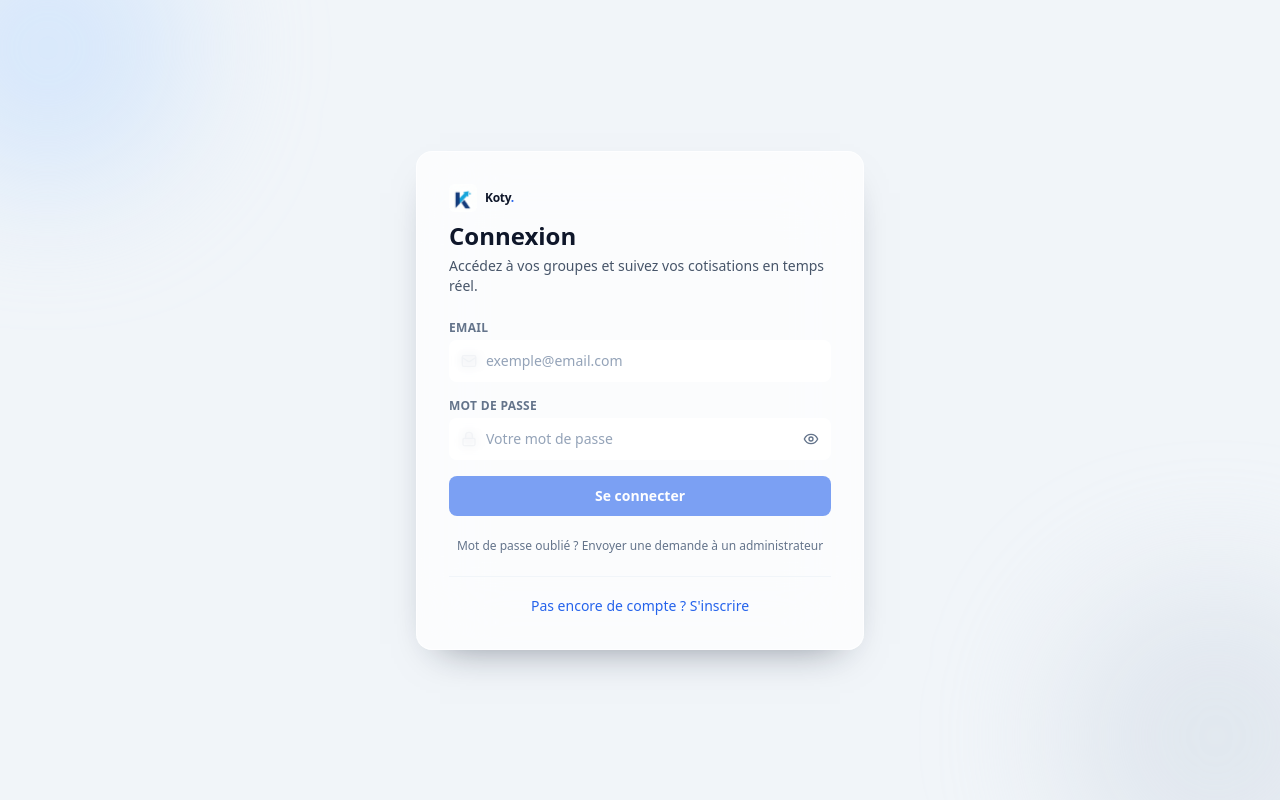
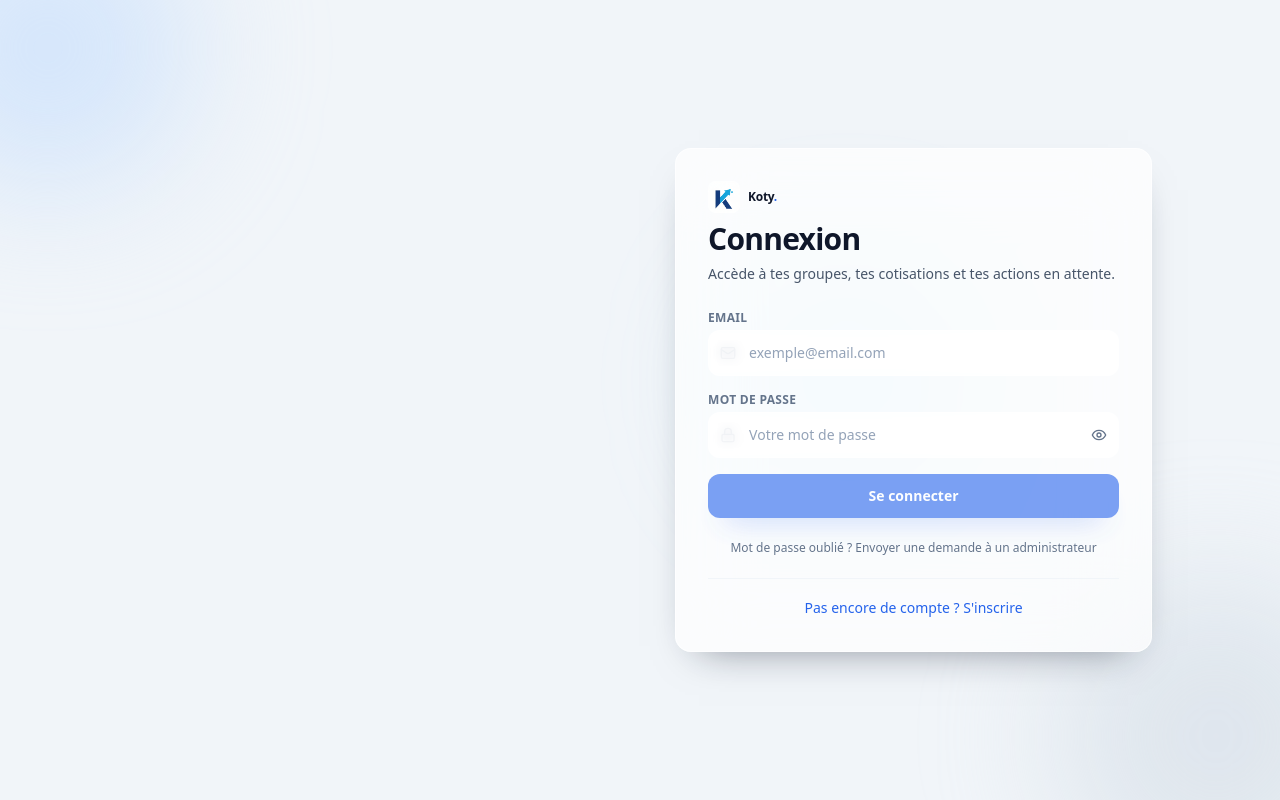
Before and after one commit to ouradarnel/koty, a React (Vite) app in the folder frontend/: page /login in a window 1280 px wide. Built offline with nearby package versions, Linux system fonts and the light colour scheme; no server answers.

Commit message:
ui: page connexion plus vivante et plus lisible

```diff
--- a/frontend/src/index.css
+++ b/frontend/src/index.css
@@ -75,3 +75,37 @@
     @apply border border-white/55 bg-white/70 backdrop-blur-sm;
   }
 }
+
+@layer utilities {
+  @keyframes fade-up-soft {
+    from {
+      opacity: 0;
+      transform: translateY(10px);
+    }
+    to {
+      opacity: 1;
+      transform: translateY(0);
+    }
+  }
+
+  @keyframes shake-soft {
+    0%,
+    100% {
+      transform: translateX(0);
+    }
+    25% {
+      transform: translateX(-4px);
+    }
+    75% {
+      transform: translateX(4px);
+    }
+  }
+
+  .animate-fade-up-soft {
+    animation: fade-up-soft 360ms ease-out;
+  }
+
+  .animate-shake-soft {
+    animation: shake-soft 320ms ease-in-out;
+  }
+}
--- a/frontend/src/pages/LoginPage.tsx
+++ b/frontend/src/pages/LoginPage.tsx
@@ -120,32 +120,67 @@
   return (
     <div className="min-h-screen relative overflow-hidden bg-slate-100">
       <div className="pointer-events-none absolute inset-0">
-        <div className="absolute -top-24 -left-24 h-72 w-72 rounded-full bg-blue-200/50 blur-3xl" />
-        <div className="absolute -bottom-24 -right-24 h-80 w-80 rounded-full bg-slate-300/40 blur-3xl" />
+        <div className="absolute -top-24 -left-24 h-72 w-72 rounded-full bg-blue-200/55 blur-3xl" />
+        <div className="absolute top-1/3 right-1/4 h-56 w-56 rounded-full bg-sky-200/40 blur-3xl" />
+        <div className="absolute -bottom-24 -right-24 h-80 w-80 rounded-full bg-slate-300/45 blur-3xl" />
       </div>
 
       <div className="relative z-10 flex min-h-screen items-center justify-center px-4 py-8">
-        <div className="w-full max-w-md">
-          <div className="glass-panel-strong p-6 sm:p-8">
+        <div className="w-full max-w-5xl grid grid-cols-1 lg:grid-cols-[1.05fr_0.95fr] gap-5 items-stretch">
+          <section className="hidden lg:block animate-fade-up-soft">
+            <div className="h-full rounded-3xl border border-white/65 bg-gradient-to-br from-blue-600/90 via-sky-600/85 to-indigo-700/85 text-white shadow-[0_30px_70px_-40px_rgba(15,23,42,0.9)] p-7 xl:p-8">
+              <p className="inline-flex items-center gap-2 rounded-full bg-white/20 px-3 py-1 text-xs font-semibold uppercase tracking-wide">
+                <img src={LogoKoty} alt="Koty Logo" className="w-5 h-5 rounded-md object-cover bg-white/90" />
+                Bienvenue sur Koty
+              </p>
+              <h1 className="mt-4 text-3xl xl:text-4xl font-extrabold tracking-tight leading-tight">
+                Gérez vos cotisations
+                <br />
+                sans friction.
+              </h1>
+              <p className="mt-3 text-sm text-blue-100 leading-relaxed max-w-md">
+                Créez vos groupes, invitez les membres, suivez les retards et validez les paiements en quelques clics.
+              </p>
+
+              <div className="mt-7 space-y-3">
+                <div className="rounded-2xl bg-white/18 border border-white/25 px-4 py-3 backdrop-blur-sm">
+                  <p className="text-xs uppercase tracking-wide text-blue-100">Clarté</p>
+                  <p className="mt-1 text-sm font-semibold">Vue simplifiée puis détail complet selon ton besoin.</p>
+                </div>
+                <div className="rounded-2xl bg-white/18 border border-white/25 px-4 py-3 backdrop-blur-sm">
+                  <p className="text-xs uppercase tracking-wide text-blue-100">Contrôle</p>
+                  <p className="mt-1 text-sm font-semibold">Notifications des actions à traiter avec accès direct.</p>
+                </div>
+                <div className="rounded-2xl bg-white/18 border border-white/25 px-4 py-3 backdrop-blur-sm">
+                  <p className="text-xs uppercase tracking-wide text-blue-100">Fiabilité</p>
+                  <p className="mt-1 text-sm font-semibold">Suivi précis des soldes: à jour, retard ou avance.</p>
+                </div>
+              </div>
+            </div>
+          </section>
+
+          <div className="glass-panel-strong p-6 sm:p-8 animate-fade-up-soft">
             <div className="mb-6">
-              <p className="flex items-center gap-2 text-xs font-semibold uppercase tracking-wide text-blue-600">
-                <img src={LogoKoty} alt="Koty Logo" className="w-7 h-7 rounded-md object-cover" />
+              <p className="flex items-center gap-2 text-xs font-semibold uppercase tracking-wide text-blue-700">
+                <img src={LogoKoty} alt="Koty Logo" className="w-8 h-8 rounded-lg object-cover" />
                 <span className="font-extrabold text-slate-900 normal-case tracking-tight">
                   Koty<span className="text-blue-600">.</span>
                 </span>
               </p>
-              <h2 className="mt-2 text-2xl font-extrabold text-slate-900">Connexion</h2>
-              <p className="mt-1 text-sm text-slate-600">Accédez à vos groupes et suivez vos cotisations en temps réel.</p>
+              <h2 className="mt-2 text-3xl font-extrabold text-slate-900 tracking-tight">Connexion</h2>
+              <p className="mt-1.5 text-sm text-slate-600 leading-relaxed">
+                Accède à tes groupes, tes cotisations et tes actions en attente.
+              </p>
             </div>
 
             <form className="space-y-4" onSubmit={handleSubmit}>
               {notice && (
-                <div className="glass-surface p-3 text-sm text-blue-800">
+                <div className="glass-surface p-3 text-sm text-blue-800 border-blue-200/70">
                   {notice}
                 </div>
               )}
               {error && (
-                <div className="glass-surface p-3 text-sm text-red-700">
+                <div className="glass-surface p-3 text-sm text-red-700 border-red-200/70 animate-shake-soft">
                   {error}
                 </div>
               )}
@@ -162,7 +197,7 @@
                     type="email"
                     autoComplete="email"
                     required
-                    className="glass-input w-full rounded-lg pl-9 pr-3 py-2.5 text-sm text-slate-900 placeholder:text-slate-400 focus:outline-none focus:ring-2 focus:ring-blue-500 focus:border-blue-500"
+                    className="glass-input w-full rounded-xl pl-10 pr-3 py-3 text-sm text-slate-900 placeholder:text-slate-400 focus:outline-none focus:ring-2 focus:ring-blue-500 focus:border-blue-500"
                     placeholder="exemple@email.com"
                     value={email}
                     onChange={(e) => {
@@ -185,7 +220,7 @@
                     type={showPassword ? 'text' : 'password'}
                     autoComplete="current-password"
                     required
-                    className="glass-input w-full rounded-lg pl-9 pr-10 py-2.5 text-sm text-slate-900 placeholder:text-slate-400 focus:outline-none focus:ring-2 focus:ring-blue-500 focus:border-blue-500"
+                    className="glass-input w-full rounded-xl pl-10 pr-10 py-3 text-sm text-slate-900 placeholder:text-slate-400 focus:outline-none focus:ring-2 focus:ring-blue-500 focus:border-blue-500"
                     placeholder="Votre mot de passe"
                     value={password}
                     onChange={(e) => {
@@ -208,7 +243,7 @@
               <button
                 type="submit"
                 disabled={!canSubmit}
-                className="mt-2 w-full rounded-lg bg-blue-600 px-4 py-2.5 text-sm font-semibold text-white hover:bg-blue-700 disabled:opacity-60 disabled:cursor-not-allowed"
+                className="mt-2 w-full rounded-xl bg-blue-600 px-4 py-3 text-sm font-semibold text-white hover:bg-blue-700 disabled:opacity-60 disabled:cursor-not-allowed shadow-[0_16px_28px_-18px_rgba(37,99,235,0.9)]"
               >
                 {isLoading ? 'Connexion...' : 'Se connecter'}
               </button>
```
